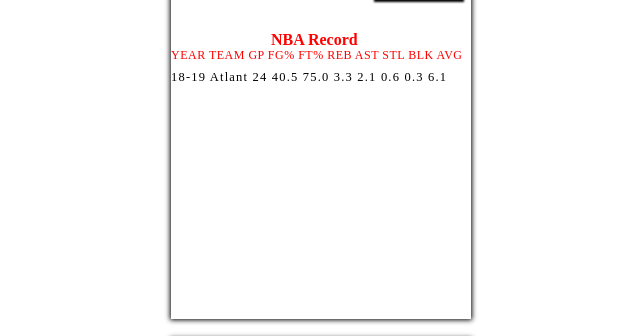
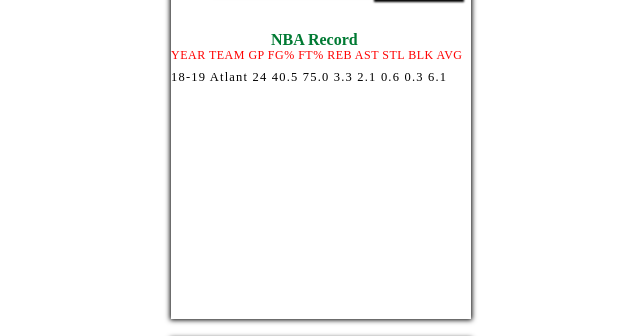
Before and after one commit to dylanavery720/i_love_this_game, a Django app: page /home/card in a window 1280 px wide. Shown: the part 5843-6179 px from the top of the page, without its empty margins (319-959 px from the left). Run offline with Django 3.2, Linux system fonts and the light colour scheme; data comes from the database, SQL or seed files in the repository; both versions use the stored data as it was after the commit; some libraries are stand-ins or nearby versions.

Commit message:
Preparing all assets, adding teamcolors

```diff
--- a/api/templates/card.html
+++ b/api/templates/card.html
@@ -12,7 +12,7 @@
             <p class="nametext">{{ player.firstname }}</p>
         </div>
     </div>
-    <strong class="statheader">NBA Record</strong>
+    <strong class="statheader" style='color:#007A33'>NBA Record</strong>
     <p class="statheaders"> YEAR TEAM GP FG% FT% REB AST STL BLK AVG</p>
     <!--   <p class="stats"> 16-17   TEAM  GP  FG%  FT%  REB  AST  STL  BLK  AVG</p>
   <p class="stats2"> 17-18   TEAM  GP  FG%  FT%  REB  AST  STL  BLK  AVG</p> -->
```
Also changed, not shown: db.sqlite3.
